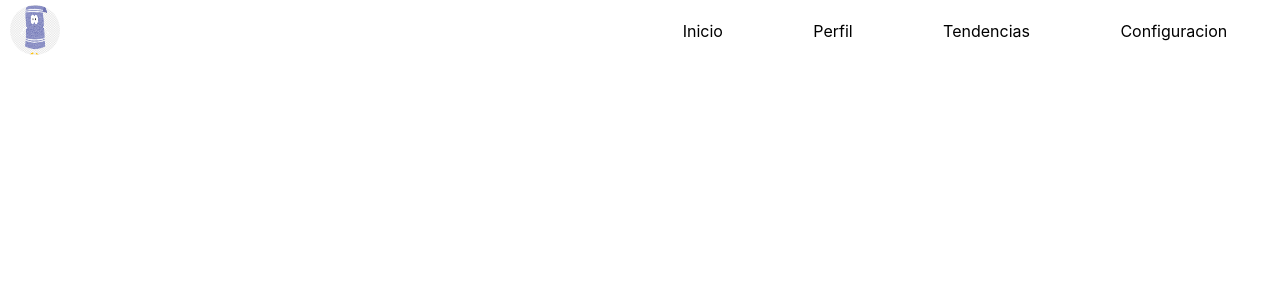
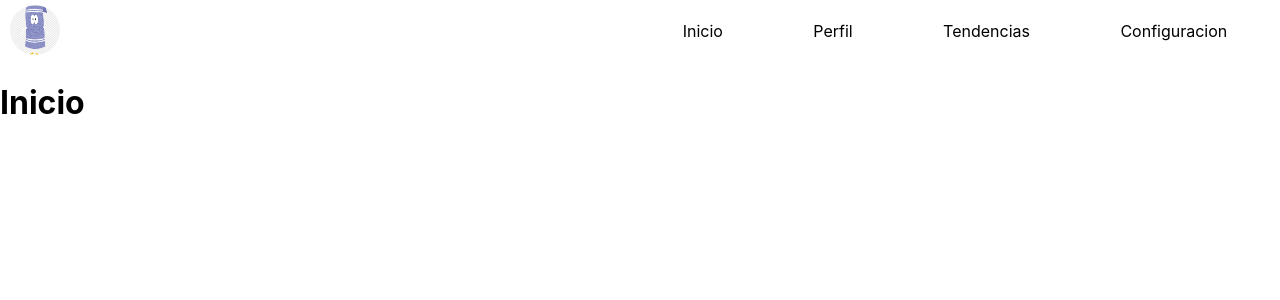
Before and after one commit to franco-recoaro/RedSocial, a React (Create React App) app in the folder redsocial/: page / in a window 1280 px wide. Shown: the top 300 px of the page. Built offline with nearby package versions, Linux system fonts and the light colour scheme.

Commit message:
Creando Main

```diff
--- a/redsocial/src/App.js
+++ b/redsocial/src/App.js
@@ -1,14 +1,14 @@
 import "./App.css";
-import { NavBar } from "./components";
+import { Main } from "./pages/index";
 import { BrowserRouter, Routes, Route } from "react-router-dom";
 
 function App() {
   return (
-      <BrowserRouter>
-        <Routes>
-          <Route path="/" element={<NavBar />} />
-        </Routes>
-      </BrowserRouter>
+    <BrowserRouter>
+      <Routes>
+        <Route path="/" element={<Main />} />
+      </Routes>
+    </BrowserRouter>
   );
 }
 
--- /dev/null
+++ b/redsocial/src/pages/index.js
@@ -0,0 +1 @@
+export {Main} from "./inicio/index"
--- /dev/null
+++ b/redsocial/src/pages/inicio/index.jsx
@@ -0,0 +1,14 @@
+import { NavBar } from "../../components";
+
+const Main = () => {
+  return (
+    <div>
+      <NavBar />
+      <div>
+        <h1>Inicio</h1>
+      </div>
+    </div>
+  );
+};
+
+export { Main };
```
Also changed, not shown: redsocial/src/pages/configuracion/index.jsx (added), redsocial/src/pages/perfil/index.jsx (added), redsocial/src/pages/tendencias/index.jsx (added).
